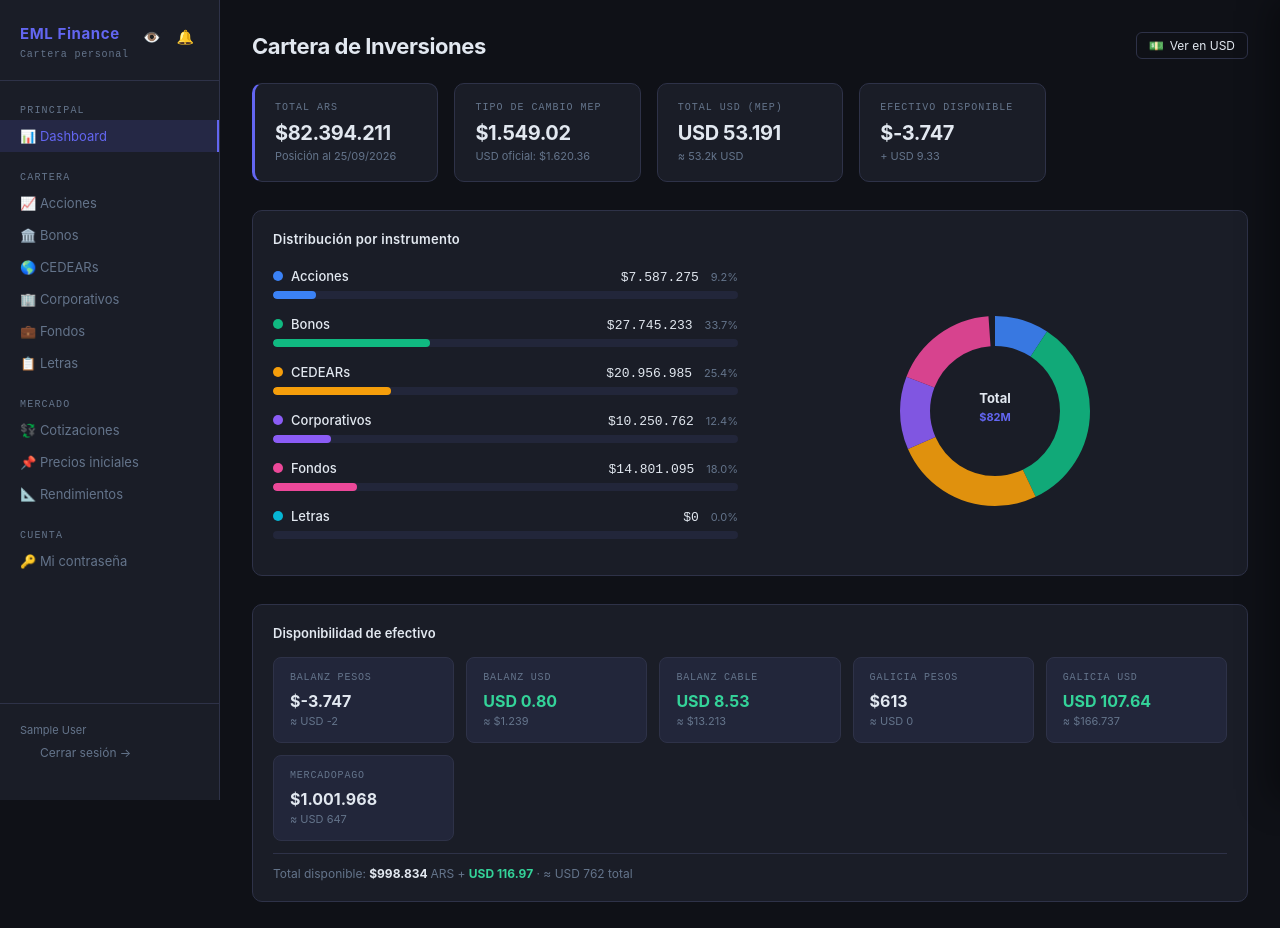
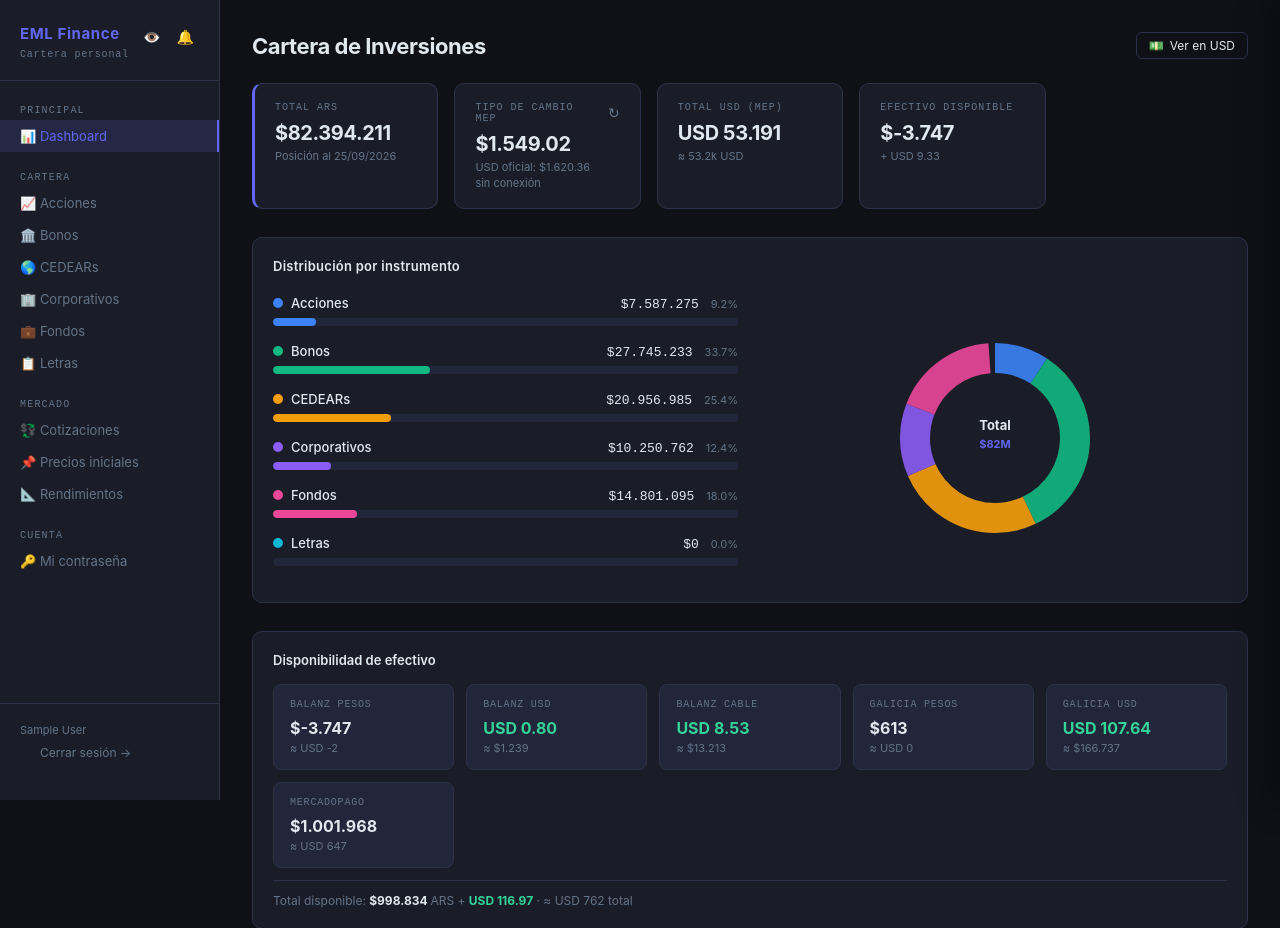
Before and after one commit to eduardoluchini/eml-finance, a Flask app: page /dashboard in a window 1280 px wide. Shown: the top 928 px of the page. Run offline with Flask 3, Linux system fonts and the light colour scheme; the visitor is signed in with stand-in values (Sample User, id 1); tables that the repository leaves empty hold one stand-in row (values such as "Sample post"); a database or web service that is not in the repository returns one stand-in record (values such as "Sample title").

Commit message:
Agregar MEP en tiempo real: auto-fetch al cargar y botón de refresh
Nuevo endpoint /api/mep consulta dolarapi.com y devuelve compra/venta/
promedio/hora de actualización del dólar bolsa (MEP).

En el dashboard: el card de tipo de cambio ahora muestra la hora de
la última actualización y un botón ↻ para refrescar manualmente. Al
cargar la página se consulta automáticamente el MEP real.

Co-Authored-By: Claude Sonnet 4.6 <noreply@anthropic.com>

```diff
--- a/app.py
+++ b/app.py
@@ -533,6 +533,23 @@ def cartera_tipo(tipo):
         color=COLORES.get(tipo, '#3b82f6'),
     )
 
+@app.route('/api/mep')
+@login_required
+def api_mep():
+    """Devuelve el MEP en tiempo real desde dolarapi.com."""
+    from flask import jsonify
+    dolares = fetch_dolares()
+    mep = next((d for d in dolares if d.get('casa') == 'bolsa'), None)
+    if not mep:
+        return jsonify({'error': 'no disponible'}), 503
+    promedio = (mep.get('compra', 0) + mep.get('venta', 0)) / 2
+    return jsonify({
+        'compra': mep.get('compra'),
+        'venta':  mep.get('venta'),
+        'promedio': round(promedio, 2),
+        'fecha_actualizacion': mep.get('fechaActualizacion'),
+    })
+
 @app.route('/cotizaciones')
 @login_required
 def cotizaciones():
--- a/templates/dashboard.html
+++ b/templates/dashboard.html
@@ -24,9 +24,16 @@
     <div class="sub">Posición al {{ portfolio.fecha }}</div>
   </div>
   <div class="stat-card">
-    <div class="label">Tipo de cambio MEP</div>
-    <div class="value">${{ '{:,.2f}'.format(portfolio.tc_mep).replace(',', '.') }}</div>
-    <div class="sub">USD oficial: ${{ '{:,.2f}'.format(portfolio.tc_usd).replace(',', '.') }}</div>
+    <div class="label" style="display:flex;align-items:center;gap:8px;">
+      Tipo de cambio MEP
+      <button id="mepRefreshBtn" onclick="fetchMep()" title="Actualizar MEP"
+        style="background:none;border:none;cursor:pointer;padding:0;font-size:14px;color:var(--muted);line-height:1;">↻</button>
+    </div>
+    <div class="value" id="mepValor">${{ '{:,.2f}'.format(portfolio.tc_mep).replace(',', '.') }}</div>
+    <div class="sub" id="mepSub" style="display:flex;flex-direction:column;gap:2px;">
+      <span>USD oficial: ${{ '{:,.2f}'.format(portfolio.tc_usd).replace(',', '.') }}</span>
+      <span id="mepHora" style="color:var(--muted);font-size:11px;">cargando…</span>
+    </div>
   </div>
   <div class="stat-card">
     <div class="label">Total USD (MEP)</div>
@@ -262,5 +269,51 @@
 
   // Restore state on load
   applyMoneda(monedaMode);
+
+  // ── MEP en tiempo real ────────────────────────────────────────────────────
+  let tcMep = {{ portfolio.tc_mep }};
+  const totalArs = {{ portfolio.total_ars }};
+
+  function fmt(n, dec=2) {
+    return n.toLocaleString('es-AR', {minimumFractionDigits: dec, maximumFractionDigits: dec});
+  }
+
+  function updateMepUI(data) {
+    tcMep = data.promedio;
+    document.getElementById('mepValor').textContent = '$' + fmt(tcMep);
+    // hora de actualización
+    const hora = data.fecha_actualizacion
+      ? new Date(data.fecha_actualizacion).toLocaleTimeString('es-AR', {hour:'2-digit', minute:'2-digit'})
+      : '';
+    document.getElementById('mepHora').textContent = hora ? `actualizado ${hora}` : 'actualizado ahora';
+    // recalcular totales USD en los data-usd de todos los .amt que los usen
+    const totalUsd = Math.round(totalArs / tcMep);
+    document.querySelectorAll('.amt[data-usd]').forEach(el => {
+      const txt = el.dataset.usd || '';
+      if (txt.startsWith('USD ')) {
+        // solo los que son totales de la cartera (contienen el total o los subtotales)
+        // hacemos un re-render selectivo: si el valor ARS es igual al total, actualizamos
+      }
+    });
+    // animar el botón
+    const btn = document.getElementById('mepRefreshBtn');
+    btn.style.color = 'var(--accent)';
+    setTimeout(() => btn.style.color = 'var(--muted)', 1500);
+  }
+
+  function fetchMep() {
+    const btn = document.getElementById('mepRefreshBtn');
+    btn.style.transform = 'rotate(360deg)';
+    btn.style.transition = 'transform 0.5s';
+    setTimeout(() => { btn.style.transform = ''; btn.style.transition = ''; }, 500);
+    document.getElementById('mepHora').textContent = 'actualizando…';
+    fetch('/api/mep')
+      .then(r => r.ok ? r.json() : Promise.reject(r.status))
+      .then(data => updateMepUI(data))
+      .catch(() => { document.getElementById('mepHora').textContent = 'sin conexión'; });
+  }
+
+  // Auto-fetch al cargar
+  fetchMep();
 </script>
 {% endblock %}
```
